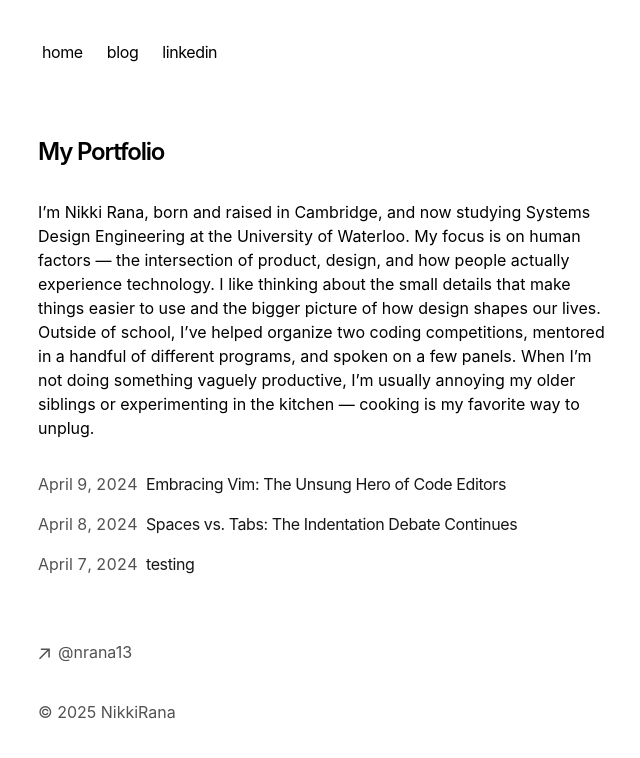
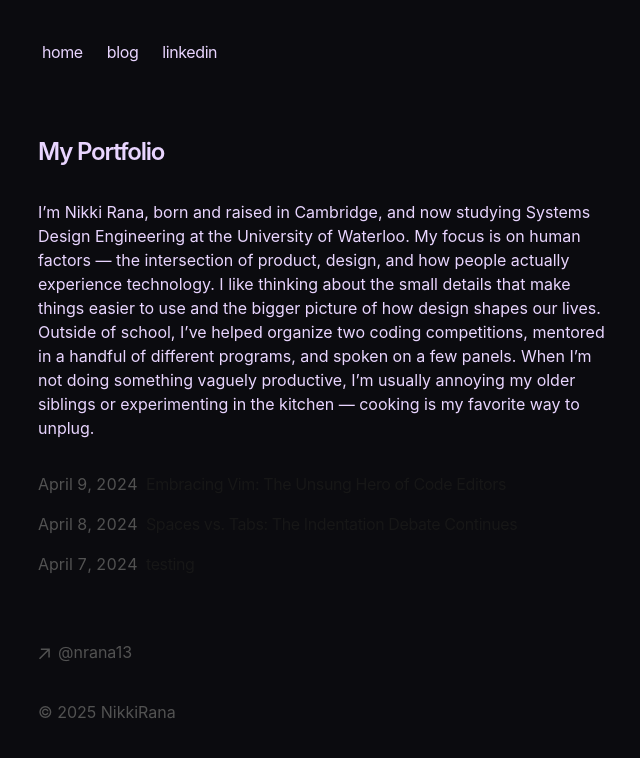
Before and after one commit to nrana13/portfolio-testtry, a Next.js app: page / in a window 1280 px wide. Shown: the top 758 px of the page, without its empty margins (314-954 px from the left). Built offline with nearby package versions, Linux system fonts and the light colour scheme.

Commit message:
Update global.css

```diff
--- a/app/global.css
+++ b/app/global.css
@@ -1,150 +1,140 @@
 @import 'tailwindcss';
 
+/* Lilac-on-black selection */
 ::selection {
-  background-color: #47a3f3;
-  color: #fefefe;
+  background-color: #c8a2c8; /* lilac */
+  color: #0b0b0f;            /* near-black */
 }
 
+/* ---- THEME PALETTE ---- */
 :root {
-  --sh-class: #2d5e9d;
-  --sh-identifier: #354150;
-  --sh-sign: #8996a3;
-  --sh-string: #007f7a;
-  --sh-keyword: #e02518;
+  /* core colors */
+  --bg: #0b0b0f;       /* near-black */
+  --fg: #e9d5ff;       /* lilac 100 */
+  --muted: #c8a2c8;    /* classic lilac */
+  --link: #c8a2c8;     /* link/accent */
+  --border: #1f1f26;   /* subtle border */
+  --code-bg: #0f0f14;  /* code block bg */
+
+  /* syntax highlight (kept but nudged a bit toward lilac family) */
+  --sh-class: #a78bfa;
+  --sh-identifier: #e9d5ff;
+  --sh-sign: #9aa0a6;
+  --sh-string: #86efac;
+  --sh-keyword: #f472b6;
   --sh-comment: #a19595;
-  --sh-jsxliterals: #6266d1;
-  --sh-property: #e25a1c;
-  --sh-entity: #e25a1c;
+  --sh-jsxliterals: #818cf8;
+  --sh-property: #f59e0b;
+  --sh-entity: #f59e0b;
 }
 
-@media (prefers-color-scheme: dark) {
-  :root {
-    --sh-class: #4c97f8;
-    --sh-identifier: white;
-    --sh-keyword: #f47067;
-    --sh-string: #0fa295;
-  }
-  html {
-    color-scheme: dark;
-  }
-}
+/* Always run a dark color-scheme since bg is black */
+html { color-scheme: dark; }
 
-html {
+html, body {
+  background: var(--bg);
+  color: var(--fg);
   min-width: 360px;
 }
 
+/* --- PROSE + GLOBAL ELEMENTS --- */
+
 .prose .anchor {
   @apply absolute invisible no-underline;
-
   margin-left: -1em;
   padding-right: 0.5em;
   width: 80%;
   max-width: 700px;
   cursor: pointer;
 }
-
-.anchor:hover {
-  @apply visible;
-}
+.anchor:hover { @apply visible; }
 
 .prose a {
-  @apply underline transition-all decoration-neutral-400 dark:decoration-neutral-600 underline-offset-2 decoration-[0.1em];
+  text-decoration: underline;
+  text-decoration-color: color-mix(in oklab, var(--link) 60%, transparent);
+  text-underline-offset: 0.2em;
+  transition: color 150ms, text-decoration-color 150ms;
+  color: var(--link);
+}
+.prose a:hover {
+  color: var(--fg);
+  text-decoration-color: var(--fg);
 }
 
 .prose .anchor:after {
-  @apply text-neutral-300 dark:text-neutral-700;
+  color: color-mix(in oklab, var(--fg) 40%, transparent);
   content: '#';
 }
-
-.prose *:hover > .anchor {
-  @apply visible;
-}
+.prose *:hover > .anchor { @apply visible; }
 
 .prose pre {
-  @apply bg-neutral-50 dark:bg-neutral-900 rounded-lg overflow-x-auto border border-neutral-200 dark:border-neutral-900 py-2 px-3 text-sm;
+  background: var(--code-bg);
+  border: 1px solid var(--border);
+  border-radius: 0.5rem;
+  overflow-x: auto;
+  padding: 0.5rem 0.75rem;
+  font-size: 0.875rem;
 }
-
 .prose code {
-  @apply px-1 py-0.5 rounded-lg;
+  background: color-mix(in oklab, var(--code-bg) 80%, var(--bg));
+  padding: 0.125rem 0.25rem;
+  border-radius: 0.5rem;
 }
-
 .prose pre code {
-  @apply p-0;
+  padding: 0;
   border: initial;
   line-height: 1.5;
 }
+.prose code span { @apply font-medium; }
 
-.prose code span {
-  @apply font-medium;
+.prose img { @apply m-0; }
+
+.prose p { margin: 1rem 0; color: var(--fg); }
+
+.prose h1,
+.prose h2,
+.prose h3,
+.prose h4 {
+  color: var(--fg);
+  letter-spacing: -0.01em;
 }
+.prose h1 { @apply text-4xl font-medium mt-6 mb-2; }
+.prose h2 { @apply text-xl font-medium mt-6 mb-2; }
+.prose h3 { @apply text-xl font-medium mt-6 mb-2; }
+.prose h4 { @apply text-lg font-medium mt-6 mb-2; }
 
-.prose img {
-  /* Don't apply styles to next/image */
-  @apply m-0;
-}
-
-.prose p {
-  @apply my-4 text-neutral-800 dark:text-neutral-200;
-}
-
-.prose h1 {
-  @apply text-4xl font-medium tracking-tight mt-6 mb-2;
-}
-
-.prose h2 {
-  @apply text-xl font-medium tracking-tight mt-6 mb-2;
-}
-
-.prose h3 {
-  @apply text-xl font-medium tracking-tight mt-6 mb-2;
-}
-
-.prose h4 {
-  @apply text-lg font-medium tracking-tight mt-6 mb-2;
-}
-
-.prose strong {
-  @apply font-medium;
-}
-
-.prose ul {
-  @apply list-disc pl-6;
-}
-
-.prose ol {
-  @apply list-decimal pl-6;
-}
+.prose strong { @apply font-medium; }
+.prose ul { @apply list-disc pl-6; }
+.prose ol { @apply list-decimal pl-6; }
 
 .prose > :first-child {
-  /* Override removing top margin, causing layout shift */
   margin-top: 1.25em !important;
   margin-bottom: 1.25em !important;
 }
 
-pre::-webkit-scrollbar {
-  display: none;
-}
+/* Scrollbar hiders (unchanged) */
+pre::-webkit-scrollbar { display: none; }
+pre { -ms-overflow-style: none; scrollbar-width: none; }
 
-pre {
-  -ms-overflow-style: none; /* IE and Edge */
-  scrollbar-width: none; /* Firefox */
-}
-
-/* Remove Safari input shadow on mobile */
+/* Inputs */
 input[type='text'],
 input[type='email'] {
   -webkit-appearance: none;
   -moz-appearance: none;
   appearance: none;
+  background: var(--bg);
+  color: var(--fg);
+  border: 1px solid var(--border);
 }
 
+/* Tables */
 table {
   display: block;
   max-width: fit-content;
   overflow-x: auto;
   white-space: nowrap;
+  border: 1px solid var(--border);
 }
 
-.title {
-  text-wrap: balance;
-}
+/* Helpers */
+.title { text-wrap: balance; }
```
